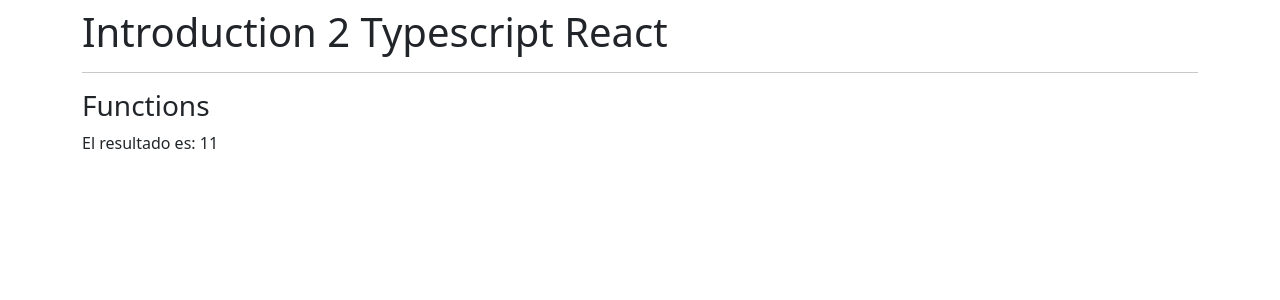
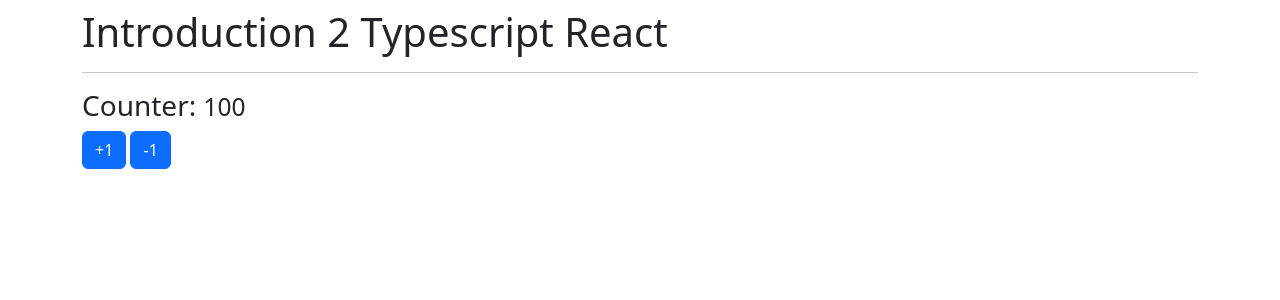
Before and after one commit to TheLuisAbarca/MyTypescriptKatas, a React (Create React App) app: page / in a window 1280 px wide. Shown: the top 300 px of the page. Built offline with nearby package versions, Linux system fonts and the light colour scheme.

Commit message:
Implement a counter component using useState hook.

```diff
--- a/src/App.tsx
+++ b/src/App.tsx
@@ -1,6 +1,8 @@
 // import { BasicTypes } from "./typescript/BasicTypes";
 
-import { Functions } from "./typescript/Functions";
+import { Counter } from "./components/Counter";
+
+// import { Functions } from "./typescript/Functions";
 
 // import { LiteralObjects } from "./typescript/LiteralObjects";
 
@@ -11,7 +13,8 @@
       <hr />
       {/* <BasicTypes/> */}
       {/* <LiteralObjects/> */}
-      <Functions/>
+      {/* <Functions/> */}
+      <Counter/>
     </div>
   )
 }
--- /dev/null
+++ b/src/components/Counter.tsx
@@ -0,0 +1,29 @@
+import { useState } from 'react';
+
+export const Counter = () => {
+    const [value, setValue] = useState(100);
+
+    const add = ( number: number) => {
+        setValue( value + number);
+    }
+
+  return (
+    <>
+        <h3>Counter: <small>{ value }</small></h3>
+
+        <button
+            className='btn btn-primary'
+            onClick={ () => add(1) }
+        >
+            +1
+        </button>
+        &nbsp;
+        <button
+            className='btn btn-primary'
+            onClick={ () => add(-1) }
+        >
+            -1
+        </button>
+    </>
+  )
+}
```
